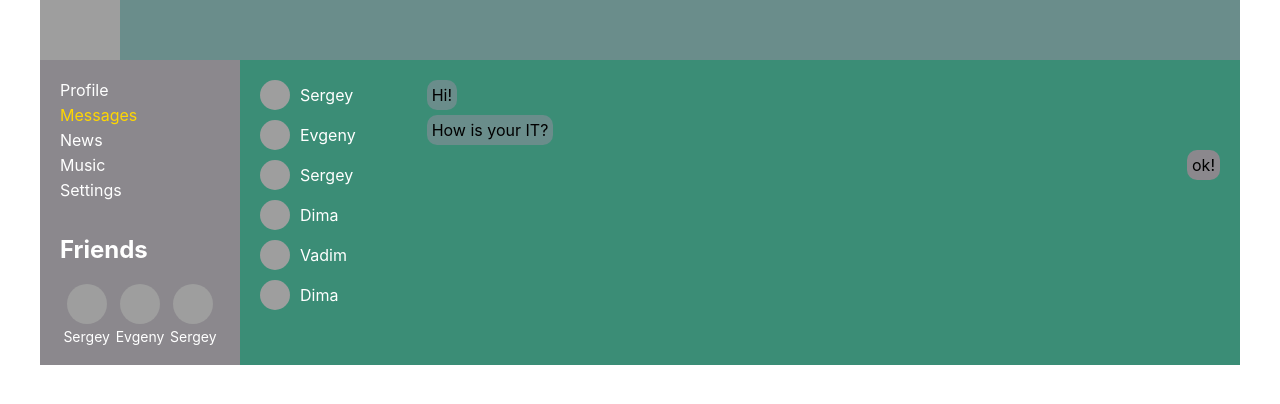
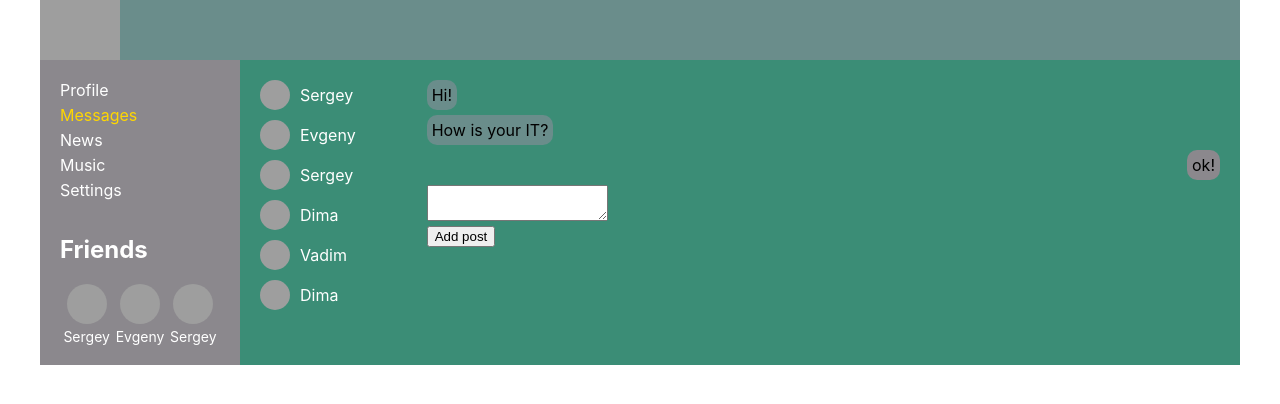
Before and after one commit to Sergey-Ionov13/react-kabzda-1, a React (Create React App) app: page /Dialogs in a window 1280 px wide. Shown: the top 404 px of the page. Built offline with nearby package versions, Linux system fonts and the light colour scheme; grey boxes are pictures that could not be loaded.

Commit message:
31 lesson

```diff
--- a/src/Components/Dialogs/Dialogs.jsx
+++ b/src/Components/Dialogs/Dialogs.jsx
@@ -7,6 +7,11 @@
 
     let dialogsElements = props.dialogs.map( d => <DialogItem name={d.name} id={d.id}/> );
     let messagesElements = props.messages.map( m => <Message message={m.message} id={m.id} my={m.my}/> );
+    let newPostElement = React.createRef();
+
+    let addPost = () => {
+        alert(newPostElement.current.value);
+    }
 
     return (
         <div className={d.dialogs}>
@@ -15,6 +20,10 @@
             </div>
             <div className={d.messages}>
                 { messagesElements }
+                <div>
+                    <textarea ref={newPostElement}></textarea>
+                </div>
+                <button onClick={addPost}>Add post</button>
             </div>
         </div>
     );
--- a/src/Components/Profile/MyPosts/MyPosts.jsx
+++ b/src/Components/Profile/MyPosts/MyPosts.jsx
@@ -5,15 +5,20 @@
 const MyPosts = (props) => {
 
     let postsElements = props.posts.map( p => <Post id={p.id} message={p.message} likes={p.likes}/> );
+    let newPostElement = React.createRef();
+
+    let addPost = () => {
+        alert(newPostElement.current.value)
+    }
 
     return (
         <div className={m.myPosts}>
             <h3>My posts</h3>
             <div className={m.newPost}>
                 <div>
-                    <textarea></textarea>
+                    <textarea ref={newPostElement}></textarea>
                 </div>
-                <button>Add post</button>
+                <button onClick={addPost}>Add post</button>
             </div>
             { postsElements }
         </div>
```
